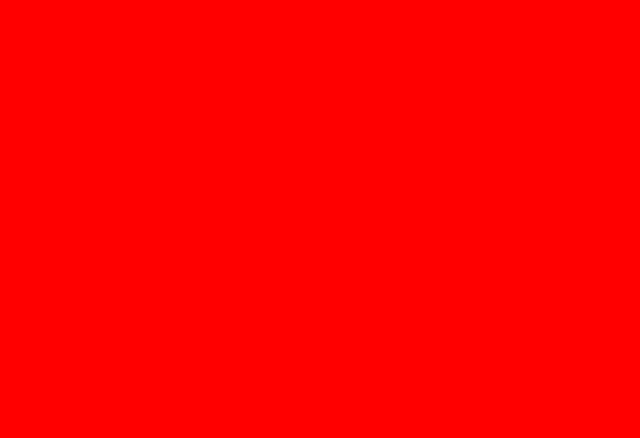
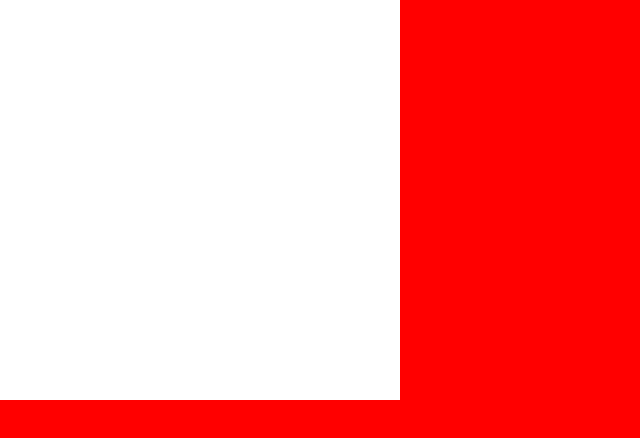
Before and after one commit to telaviv/macauley-lightbox, a plain HTML site: page index.html in a window 1280 px wide. Both pictures are taken after a click on the button "lightbox". Shown: the whole page, without its empty margins (0-640 px from the left). Drawn offline with Linux system fonts and the light colour scheme.

Commit message:
added the lightbox.

```diff
--- a/index.html
+++ b/index.html
@@ -5,7 +5,9 @@
   <body>
     <h1>My Macauley fan site</h1>
     <button>lightbox</button>
-    <div class="overlay hide"></div>
+    <div class="overlay hide">
+      <div class="lightbox"></div>
+    </div>
     <script type="text/javascript" src="main.js"></script>
   </body>
 </html>
--- a/main.css
+++ b/main.css
@@ -14,3 +14,9 @@
     height: 100%;
     background-color: red;
 }
+
+.lightbox {
+    width: 400px;
+    height: 400px;
+    background-color: white;
+}
```
